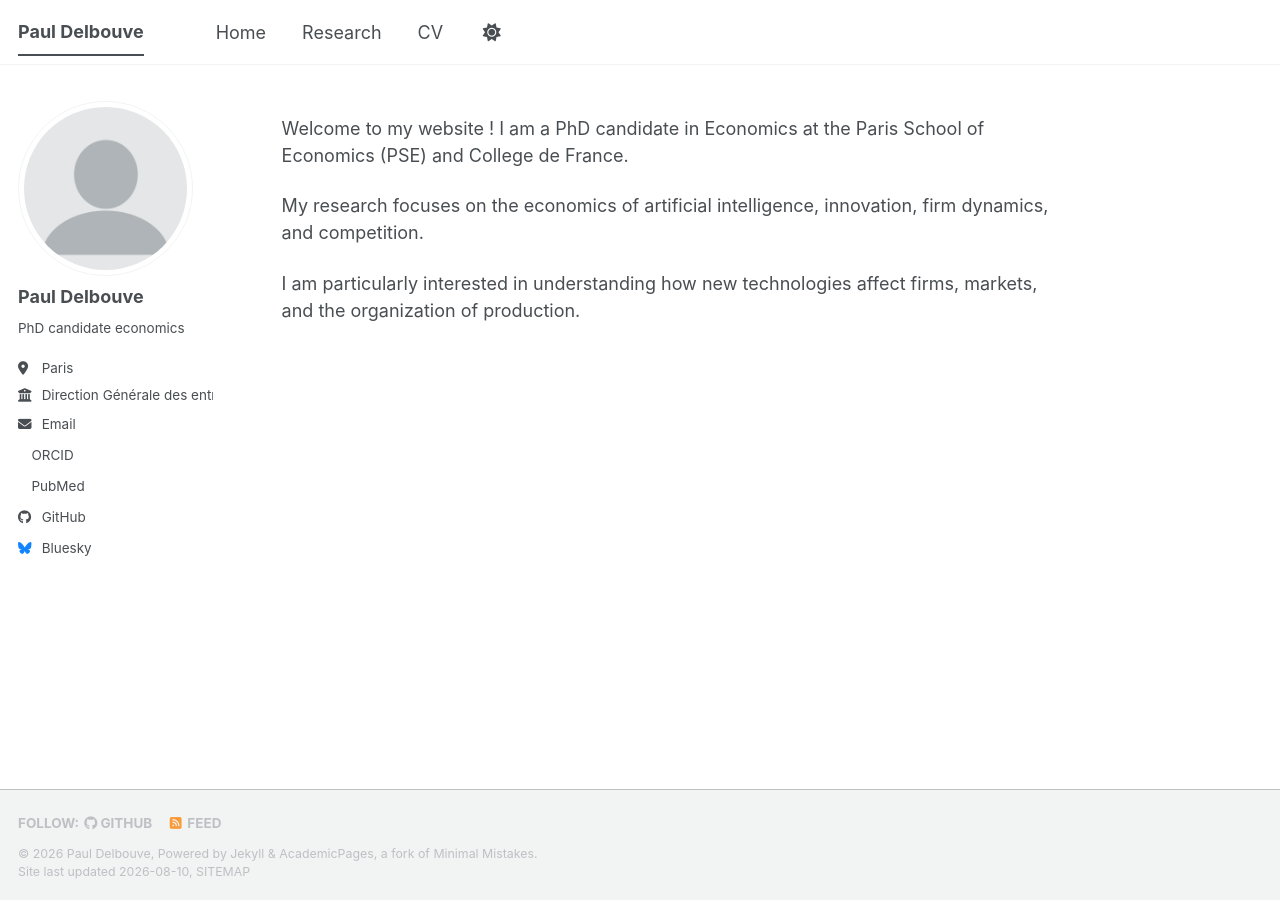
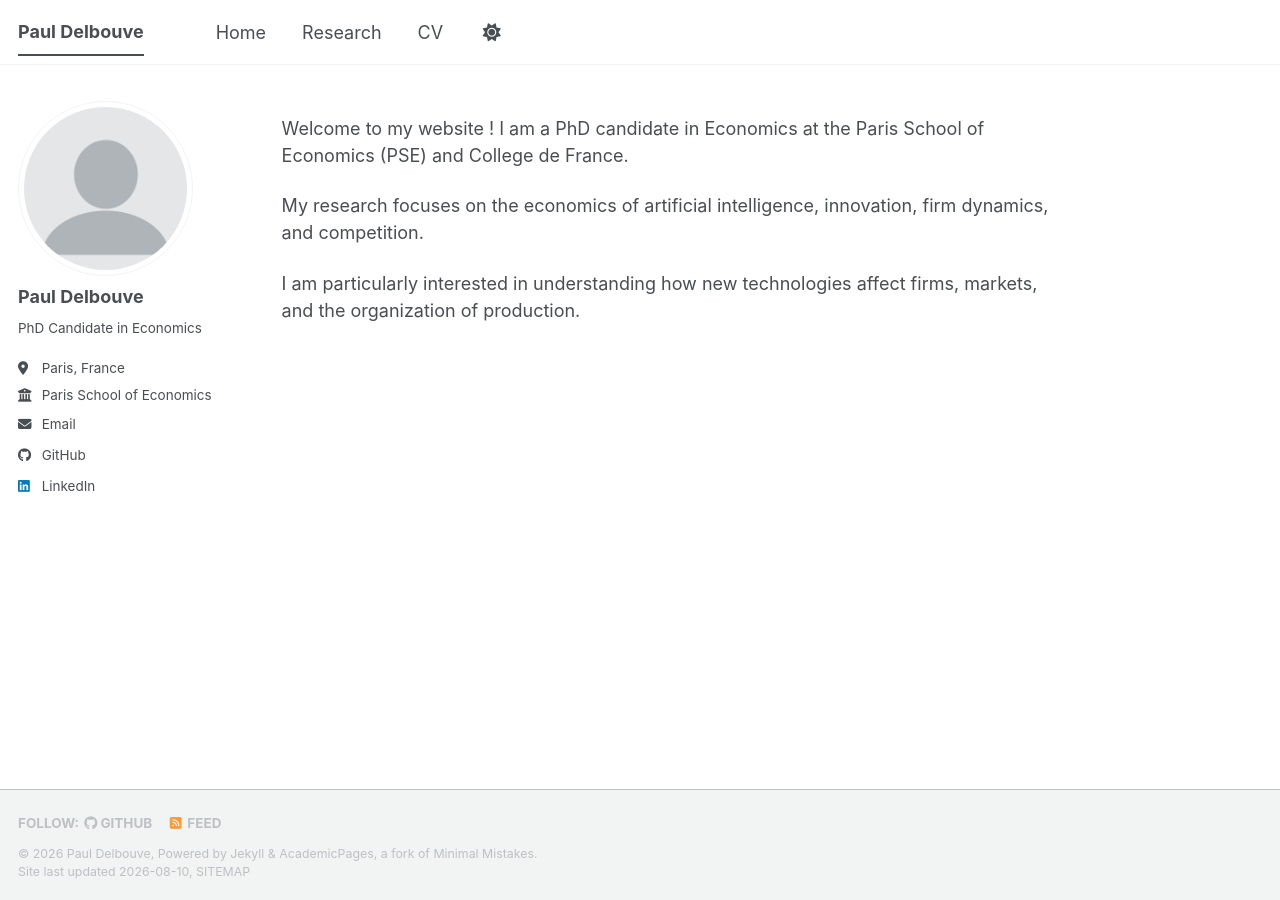
Before and after one commit to Pdelbouve/pdelbouve.github.io, a Jekyll site: the page built from _pages/about.md, in a window 1280 px wide. Built offline with Jekyll 4.4.1, drawn with Linux system fonts in a browser that asks for light colours; a style sheet for code colours, icons or effects is not loaded; part of the change alters nothing that is shown.

Commit message:
Simple config

```diff
--- a/_config.yml
+++ b/_config.yml
@@ -8,43 +8,41 @@
 
 # Basic Site Settings
 locale                   : "en-US"
-site_theme               : "default" # The available themes options are "default", "air", "sunrise", "mint", "dirt" and "contrast"
+site_theme               : "default"
 title                    : "Paul Delbouve"
 title_separator          : "-"
 name                     : &name "Paul Delbouve"
-description              : &description "Your Name's academic portfolio"   # Update this with a general description of your site, this is the default if not overridden by a page
-url                      : "https://pauldelbouve.github.io" # The base hostname & protocol for your site e.g. "https://[your GitHub username].github.io",
-                                                           # or if you already have some other page hosted on Github then use "https://[your GitHub username].github.io/[Your Repo Name]"
-baseurl                  : "" # the subpath of your site, e.g. "/blog"
-repository: "pauldelbouve/pauldelbouve.github.io"
+description              : &description "PhD Candidate in Economics | Artificial Intelligence, Innovation and Firm Dynamics"
+url                      : "https://pauldelbouve.github.io"
+baseurl                  : ""
+repository               : "pauldelbouve/pauldelbouve.github.io"
 
 # Site Author - The following control what appear as part of the author content on the side bar.
 #               If a field is blank the icon and link will not appear, otherwise it will be shown.
 #               Additional customization can be done by editing /_includes/author-profile.html
 author:
-  # Biographic information
   avatar           : "profile.png"
   name             : "Paul Delbouve"
   pronouns         :
-  bio              : "PhD candidate economics"
-  location         : "Paris"
-  employer         : "Direction Générale des entreprises/Paris School of Economics"
-  uri              : # URL
+  bio              : "PhD Candidate in Economics"
+  location         : "Paris, France"
+  employer         : "Paris School of Economics"
+  uri              :
   email            : "paul.delbouve@gmail.com"
 
-  # Academic websites
-  academia         : # URL
-  arxiv            : # URL - Update with the correct link to your profile
-  googlescholar    : #"https://scholar.google.com/citations?user=PS_CX0AAAAAJ"
-  inspire-hep      : # URL
-  impactstory      : # URL
-  orcid            : "https://orcid.org/yourorcidurl"
-  semantic         : # URL
-  ssrn             : # URL
-  pubmed           : "https://www.ncbi.nlm.nih.gov/pubmed/?term=john+snow"
-  researchgate     : # URL
-  scopus           : # URL
-  zotero           : # URL
+ # Academic websites
+  academia         :
+  arxiv            :
+  googlescholar    :
+  inspire-hep      :
+  impactstory      :
+  orcid            :
+  semantic         :
+  ssrn             :
+  pubmed           :
+  researchgate     :
+  scopus           :
+  zotero           :
 
 
   # Repositories and software development
@@ -55,32 +53,32 @@ author:
   kaggle           : # Username
   stackoverflow    : # User number or user number and name (i.e., use "1" or "1/jeff-atwood")
 
-  # Social media
-  artstation       : # Username
-  bluesky          : "bsky.app" # Replace this with you Bluesky username
-  facebook         : # Username
-  flickr           : # Username
-  foursquare       : # Username
-  goodreads        : # Username
-  google_plus      : # Username
-  keybase          : # Username
-  instagram        : # Username
-  lastfm           : # Username
-  linkedin         : # Username
-  mastodon         : # URL
-  medium           : # URL
-  pinterest        : # Username
-  soundcloud       : # Username
-  steam            : # Username
-  telegram         : # URL
-  tumblr           : # Username
-  twitter          : # Username for X / Twitter
-  vine             : # Username
-  weibo            : # Username
-  wikipedia        : # Username
-  xing             : # Username
-  youtube          : # Username
-  zhihu            : # Username
+    # Social media
+  artstation       :
+  bluesky          :
+  facebook         :
+  flickr           :
+  foursquare       :
+  goodreads        :
+  google_plus      :
+  keybase          :
+  instagram        :
+  lastfm           :
+  linkedin         : "paul-delbouve-180b19268"
+  mastodon         :
+  medium           :
+  pinterest        :
+  soundcloud       :
+  steam            :
+  telegram         :
+  tumblr           :
+  twitter          :
+  vine             :
+  weibo            :
+  wikipedia        :
+  xing             :
+  youtube          :
+  zhihu            :
 
 # Publication Category - The following the list of publication categories and their headings
 publication_category:
```
